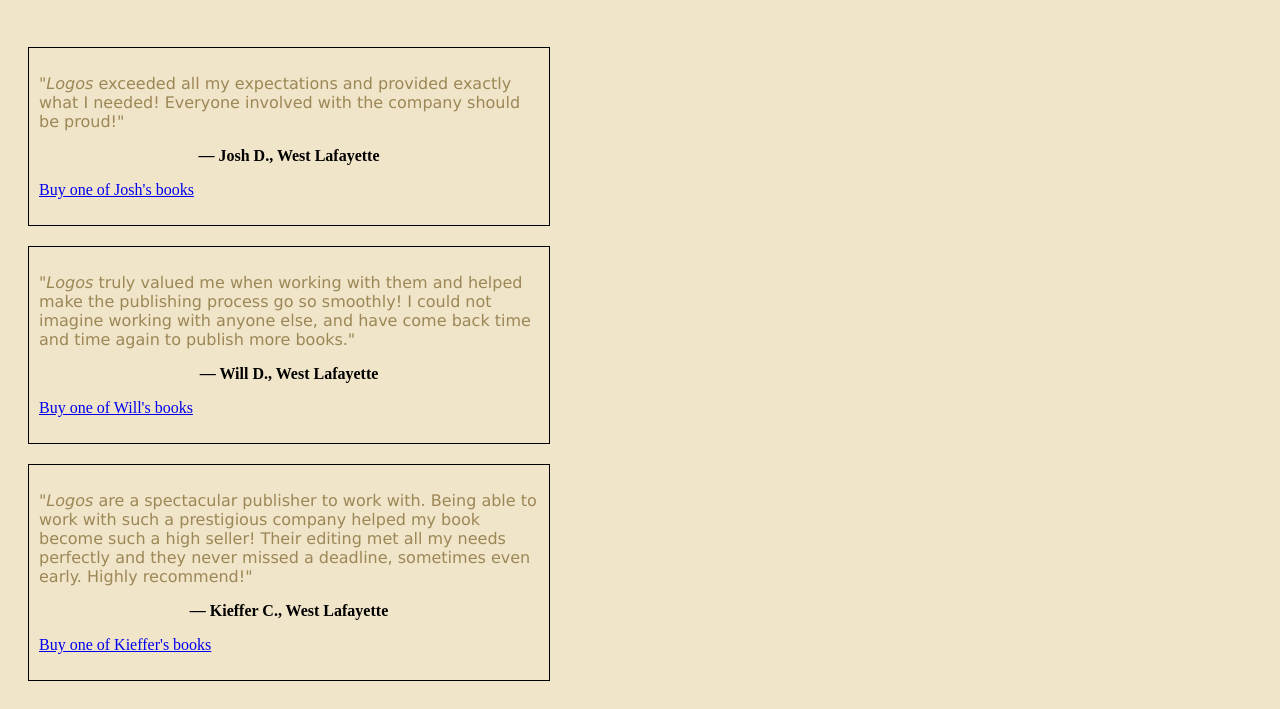
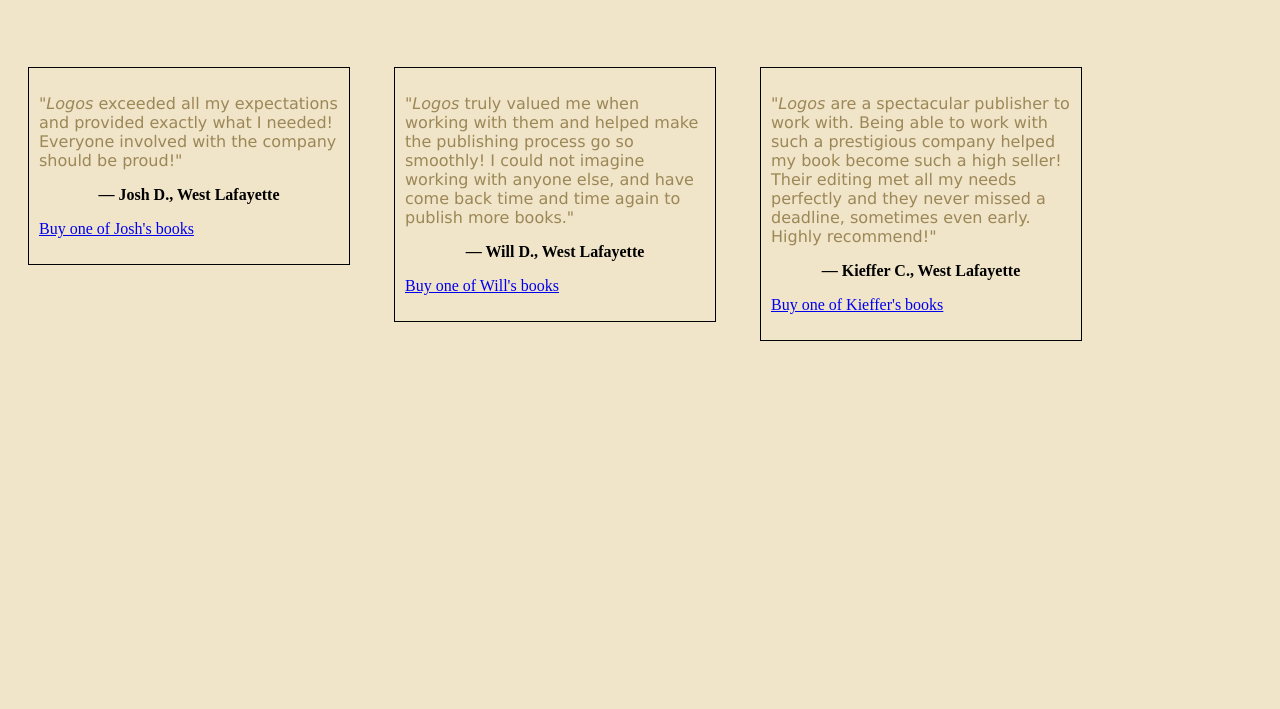
Before and after one commit to moran980/moran98, a plain HTML site: page index.html in a window 1280 px wide. Shown: the part 91-800 px from the top of the page. Drawn offline with Linux system fonts and the light colour scheme.

Commit message:
Update index.html

```diff
--- a/index.html
+++ b/index.html
@@ -10,7 +10,9 @@ h1{color: #543e0c;
         border: 1px solid black;
         padding: 10px;
         margin: 20px;
-        max-width: 500px;
+        width: 300px;
+        display: inline-block;
+        vertical-align: top;
         color: #9c8756;
       }
       .quote{
```
